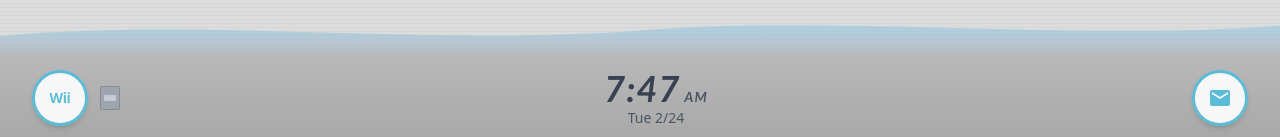
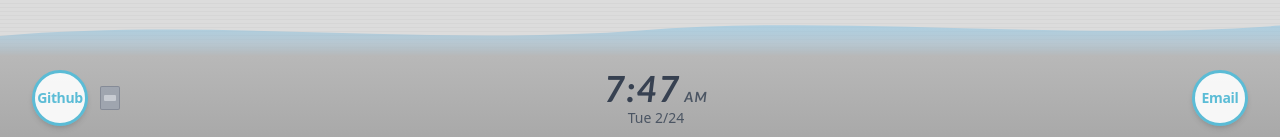
Before and after one commit to hiimkimchi/hiimkimchi.github.io, a React (Vite) app in the folder bryan-website/: page / in a window 1280 px wide. Shown: the part 660-797 px from the top of the page. Built offline with nearby package versions, Linux system fonts and the light colour scheme.

Commit message:
BottomBar refactor useClock hook, side button extraction

```diff
--- a/bryan-website/src/components/BottomBar.tsx
+++ b/bryan-website/src/components/BottomBar.tsx
@@ -1,22 +1,8 @@
-import { useState, useEffect } from "react";
+import SideButton from "./SideButton";
+import { useClock } from "../hooks/useClock";
 
 export default function BottomBar() {
-  const [time, setTime] = useState(new Date());
-
-  useEffect(() => {
-    const timer = setInterval(() => setTime(new Date()), 1000);
-    return () => clearInterval(timer);
-  }, []);
-
-  const hours = time.getHours();
-  const minutes = time.getMinutes().toString().padStart(2, "0");
-  const ampm = hours >= 12 ? "PM" : "AM";
-  const displayHours = hours % 12 || 12;
-
-  const days = ["Sun", "Mon", "Tue", "Wed", "Thu", "Fri", "Sat"];
-  const dayName = days[time.getDay()];
-  const month = time.getMonth() + 1;
-  const date = time.getDate();
+  const { displayHours, minutes, ampm, dayName, month, date } = useClock();
 
   return (
     <div className="relative shrink-0">
@@ -42,24 +28,10 @@ export default function BottomBar() {
       {/* Bar */}
       <div className="bg-gradient-to-b from-[#b8b8b8] to-[#a8a8a8] px-4 sm:px-8 py-2.5 sm:py-3 flex items-center justify-between">
         {/* Left: Wii button + SD card */}
-        <div className="flex items-center gap-2 sm:gap-3">
-          <button
-            className="w-11 h-11 sm:w-14 sm:h-14 rounded-full border-[3px] border-wii-ring
-              bg-white/90 flex items-center justify-center hover:bg-white
-              transition-colors shadow-md"
-          >
-            <span className="text-wii-ring font-bold text-xs sm:text-sm tracking-tight">
-              Wii
-            </span>
-          </button>
-
-          <div
-            className="hidden sm:flex w-5 h-6 bg-gray-400/80 rounded-sm border border-gray-500/50
-              items-center justify-center"
-          >
-            <div className="w-3 h-1.5 bg-gray-300/80 rounded-[1px]" />
-          </div>
-        </div>
+        <SideButton
+          label="Github"
+          pairSDCard={true}
+        />
 
         {/* Center: Clock + Date */}
         <div className="flex flex-col items-center">
@@ -77,19 +49,7 @@ export default function BottomBar() {
         </div>
 
         {/* Right: Mail button */}
-        <button
-          className="w-11 h-11 sm:w-14 sm:h-14 rounded-full border-[3px] border-wii-ring
-            bg-white/90 flex items-center justify-center hover:bg-white
-            transition-colors shadow-md"
-        >
-          <svg
-            className="w-4 h-4 sm:w-5 sm:h-5 md:w-6 md:h-6 text-wii-ring"
-            fill="currentColor"
-            viewBox="0 0 24 24"
-          >
-            <path d="M20 4H4c-1.1 0-2 .9-2 2v12c0 1.1.9 2 2 2h16c1.1 0 2-.9 2-2V6c0-1.1-.9-2-2-2zm0 4l-8 5-8-5V6l8 5 8-5v2z" />
-          </svg>
-        </button>
+        <SideButton label="Email" />
       </div>
     </div>
   );
--- /dev/null
+++ b/bryan-website/src/components/SideButton.tsx
@@ -0,0 +1,30 @@
+interface SideButtonProps {
+    label: string;
+    pairSDCard?: boolean;
+}
+
+function SideButton({ label, pairSDCard }: SideButtonProps) {
+    return (
+        <div className="flex items-center gap-2 sm:gap-3">
+            <button
+                className="w-11 h-11 sm:w-14 sm:h-14 rounded-full border-[3px] border-wii-ring
+    bg-white/90 flex items-center justify-center hover:bg-white
+    transition-colors shadow-md"
+            >
+                <span className="text-wii-ring font-bold text-xs sm:text-sm tracking-tight">
+                    {label}
+                </span>
+            </button>
+
+            {pairSDCard && <div
+                className="hidden sm:flex w-5 h-6 bg-gray-400/80 rounded-sm border border-gray-500/50
+    items-center justify-center"
+                >
+                    <div className="w-3 h-1.5 bg-gray-300/80 rounded-[1px]" />
+                </div>
+            }
+        </div>
+    );
+}
+
+export default SideButton;
--- /dev/null
+++ b/bryan-website/src/hooks/useClock.ts
@@ -0,0 +1,23 @@
+import { useState, useEffect } from "react";
+
+const DAYS = ["Sun", "Mon", "Tue", "Wed", "Thu", "Fri", "Sat"] as const;
+
+export function useClock() {
+  const [time, setTime] = useState(new Date());
+
+  useEffect(() => {
+    const timer = setInterval(() => setTime(new Date()), 1000);
+    return () => clearInterval(timer);
+  }, []);
+
+  const hours = time.getHours();
+
+  return {
+    displayHours: hours % 12 || 12,
+    minutes: time.getMinutes().toString().padStart(2, "0"),
+    ampm: hours >= 12 ? "PM" : "AM",
+    dayName: DAYS[time.getDay()],
+    month: time.getMonth() + 1,
+    date: time.getDate(),
+  };
+}
```
